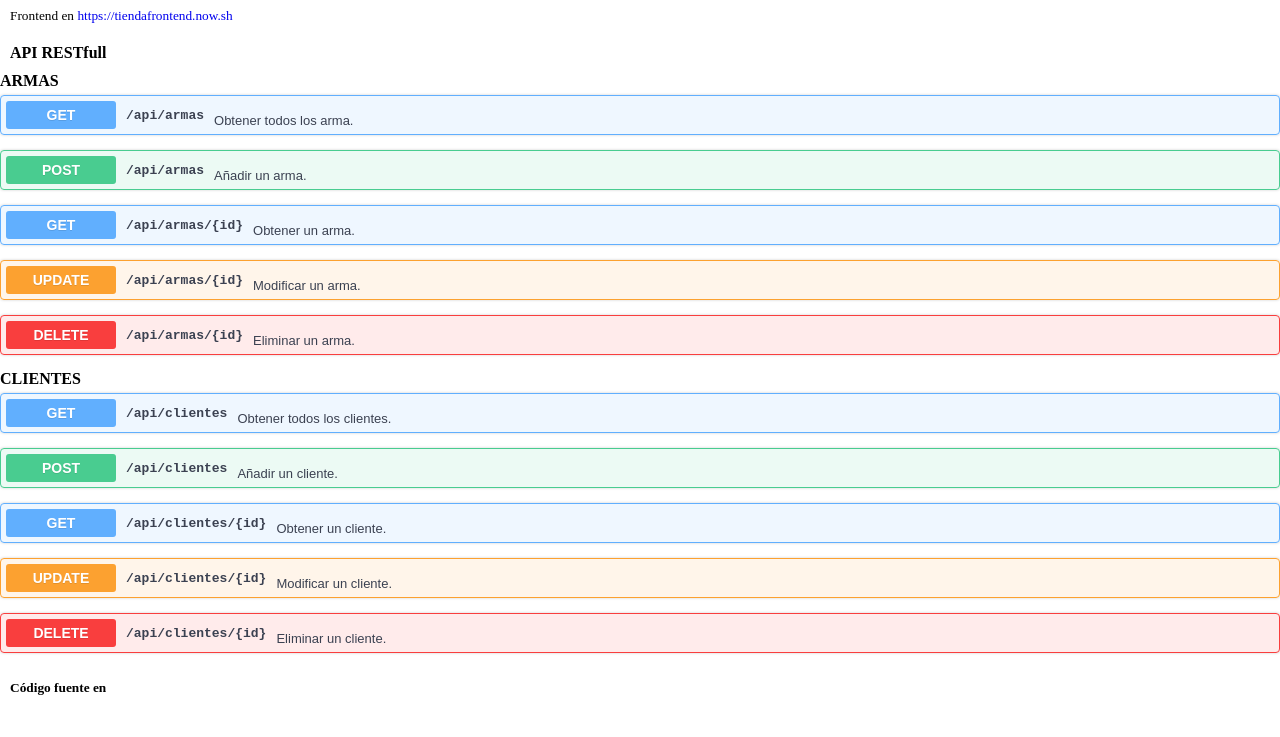
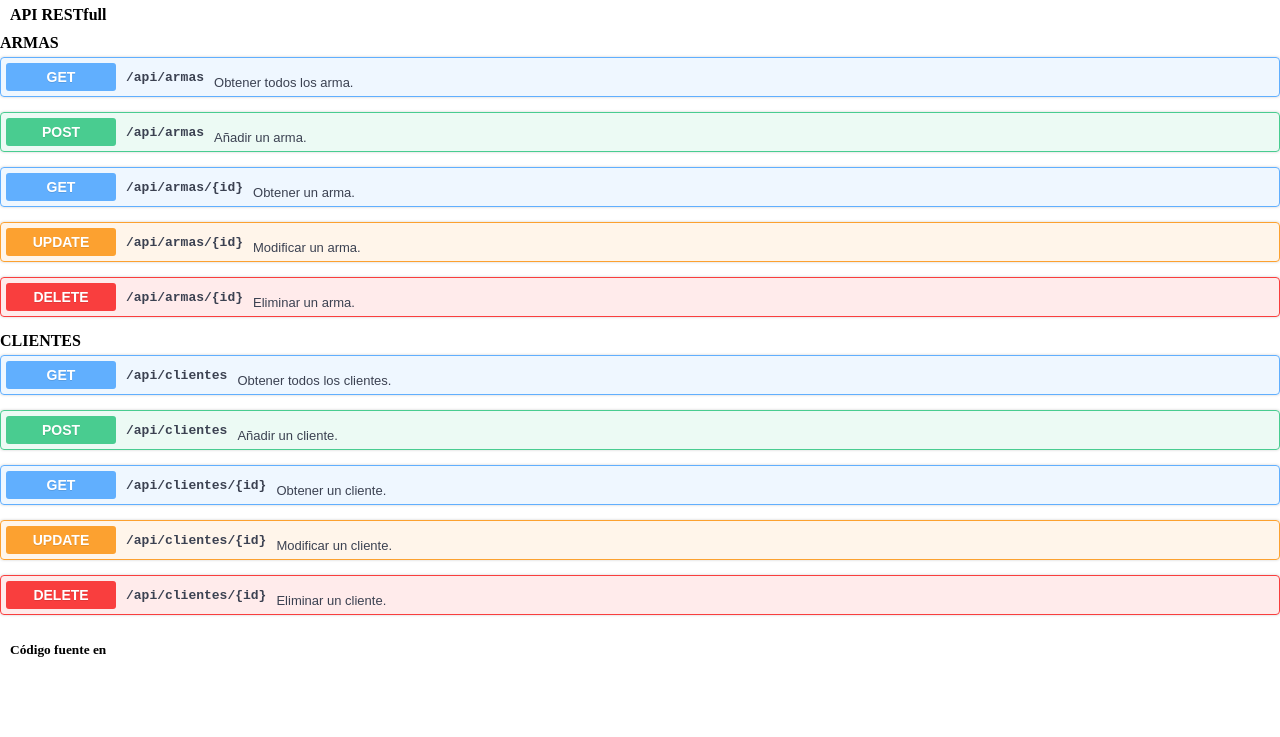
Before and after one commit to RomanCito-969/TiendaBackEnd, a website: page public/index.html in a window 1280 px wide. Shown: the part 63-800 px from the top of the page. Drawn offline with Linux system fonts and the light colour scheme.

Commit message:
Actualizacion

```diff
--- a/public/index.html
+++ b/public/index.html
@@ -15,7 +15,6 @@
         <h1>Tienda Backend</h1>
     </header>
     <main>
-        <p><small>Frontend en <a href="https://tiendafrontend.now.sh/">https://tiendafrontend.now.sh</a></small></p>
 
         <p><b>API RESTfull</b></p>
 
```
